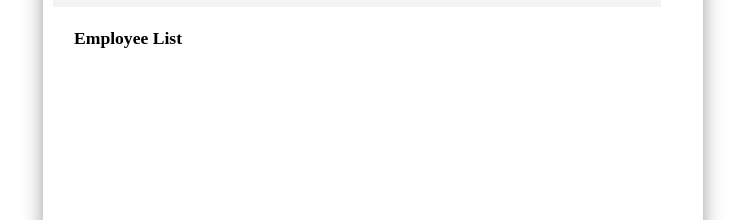
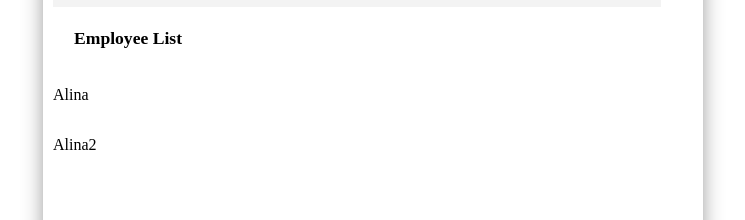
Before and after one commit to alina-olaru/EmployeesManagement, an Angular app in the folder EmployeesManagementApp/: page / in a window 1280 px wide. Shown: the part 161-381 px from the top of the page, without its empty margins (275-1020 px from the left). Built offline with nearby package versions, Linux system fonts and the light colour scheme.

Commit message:
Sending data from parent to child via @input decorator

```diff
--- a/EmployeesManagementApp/src/app/app-routing.module.ts
+++ b/EmployeesManagementApp/src/app/app-routing.module.ts
@@ -1,9 +1,15 @@
+import { EmployeeComponent } from './employee/employee.component';
 import { HomeComponent } from './home/home.component';
 import { NgModule } from '@angular/core';
 import { Routes, RouterModule } from '@angular/router';
+import { empty } from 'rxjs';
 
 
 const routes: Routes = [
+  {
+    path:'test',
+    component:EmployeeComponent
+  },
   {
     path: '',
     component: HomeComponent
--- a/EmployeesManagementApp/src/app/app.module.ts
+++ b/EmployeesManagementApp/src/app/app.module.ts
@@ -5,11 +5,13 @@ import { AppRoutingModule } from './app-routing.module';
 import { AppComponent } from './app.component';
 import { HomeComponent } from './home/home.component';
 import { HttpClientModule } from '@angular/common/http';
+import { EmployeeComponent } from './employee/employee.component';
 
 @NgModule({
   declarations: [
     AppComponent,
-    HomeComponent
+    HomeComponent,
+    EmployeeComponent
   ],
   imports: [
     BrowserModule,
--- /dev/null
+++ b/EmployeesManagementApp/src/app/employee/employee.component.html
@@ -0,0 +1,2 @@
+
+<p>{{employee}}</p>
--- /dev/null
+++ b/EmployeesManagementApp/src/app/employee/employee.component.ts
@@ -0,0 +1,18 @@
+import { Employee } from './../../models/employee';
+import { Component, OnInit ,Input } from '@angular/core';
+
+@Component({
+  selector: 'app-employee',
+  templateUrl: './employee.component.html',
+  styleUrls: ['./employee.component.scss']
+})
+export class EmployeeComponent implements OnInit {
+  @Input('Employee') employee: string;
+
+  constructor() { }
+
+  ngOnInit(): void {
+    console.log(this.employee);
+  }
+
+}
--- a/EmployeesManagementApp/src/app/home/home.component.html
+++ b/EmployeesManagementApp/src/app/home/home.component.html
@@ -10,6 +10,8 @@
       font-weight: 700;">Employee List</span>
 
     </div>
+    <app-employee [Employee]="employee"></app-employee>
+    <app-employee [Employee]="employee2"></app-employee>
 
   </div>
 </div>
--- a/EmployeesManagementApp/src/app/home/home.component.ts
+++ b/EmployeesManagementApp/src/app/home/home.component.ts
@@ -11,6 +11,8 @@ import { Employee } from 'src/models/employee';
 })
 export class HomeComponent implements OnInit {
 employees : Observable<Employee[]>;
+employee : string = "Alina";
+employee2 : string = "Alina2";
 
   constructor(private getDataService : GetDataService,
     ) { }
@@ -18,6 +20,7 @@ employees : Observable<Employee[]>;
   ngOnInit(): void {
   //  console.log(data);
   this.getData();
+
   }
 
   getData(){
```
Also changed, not shown: EmployeesManagementApp/src/app/employee/employee.component.scss (added), 1 other file (tests, documents, lock files or other folders).
